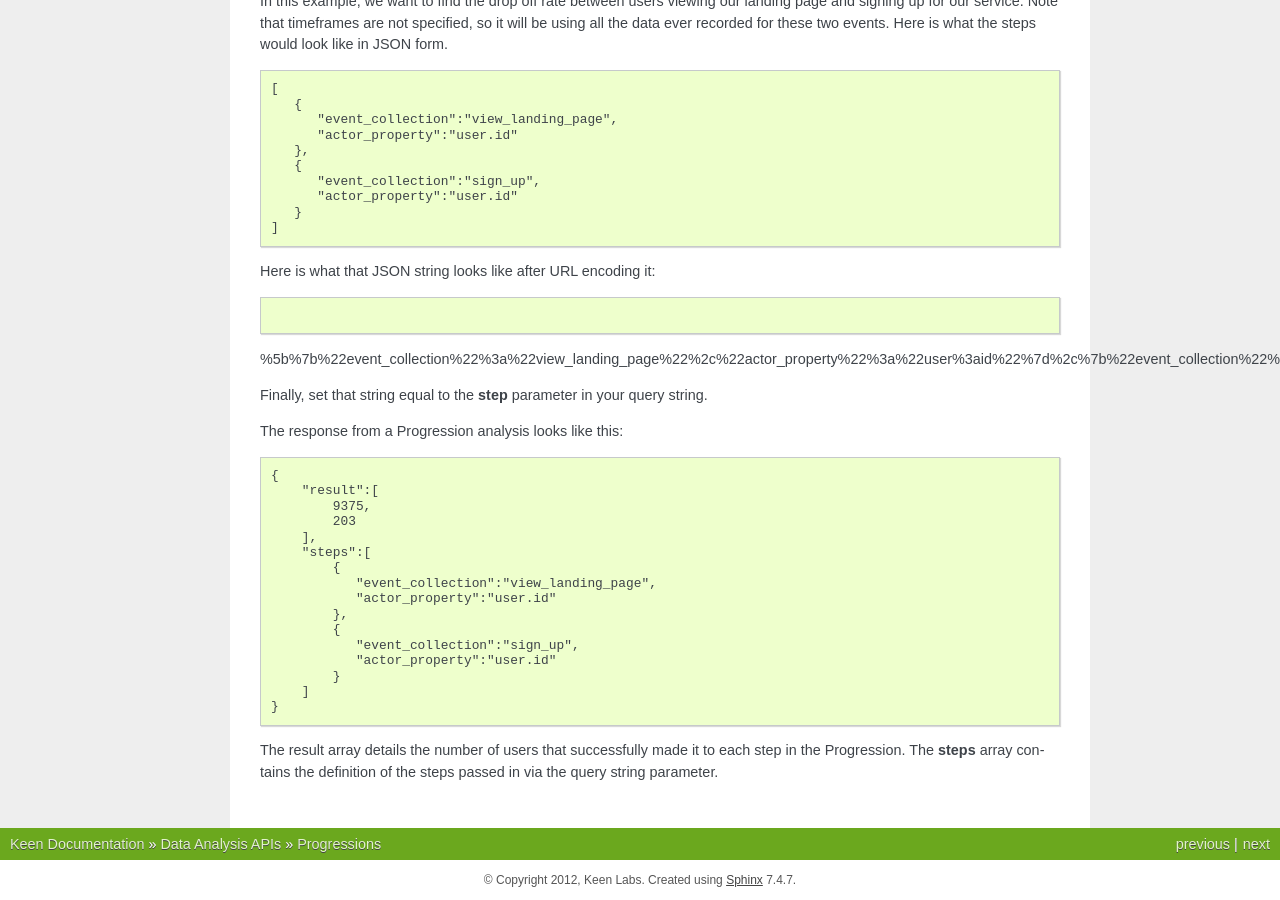
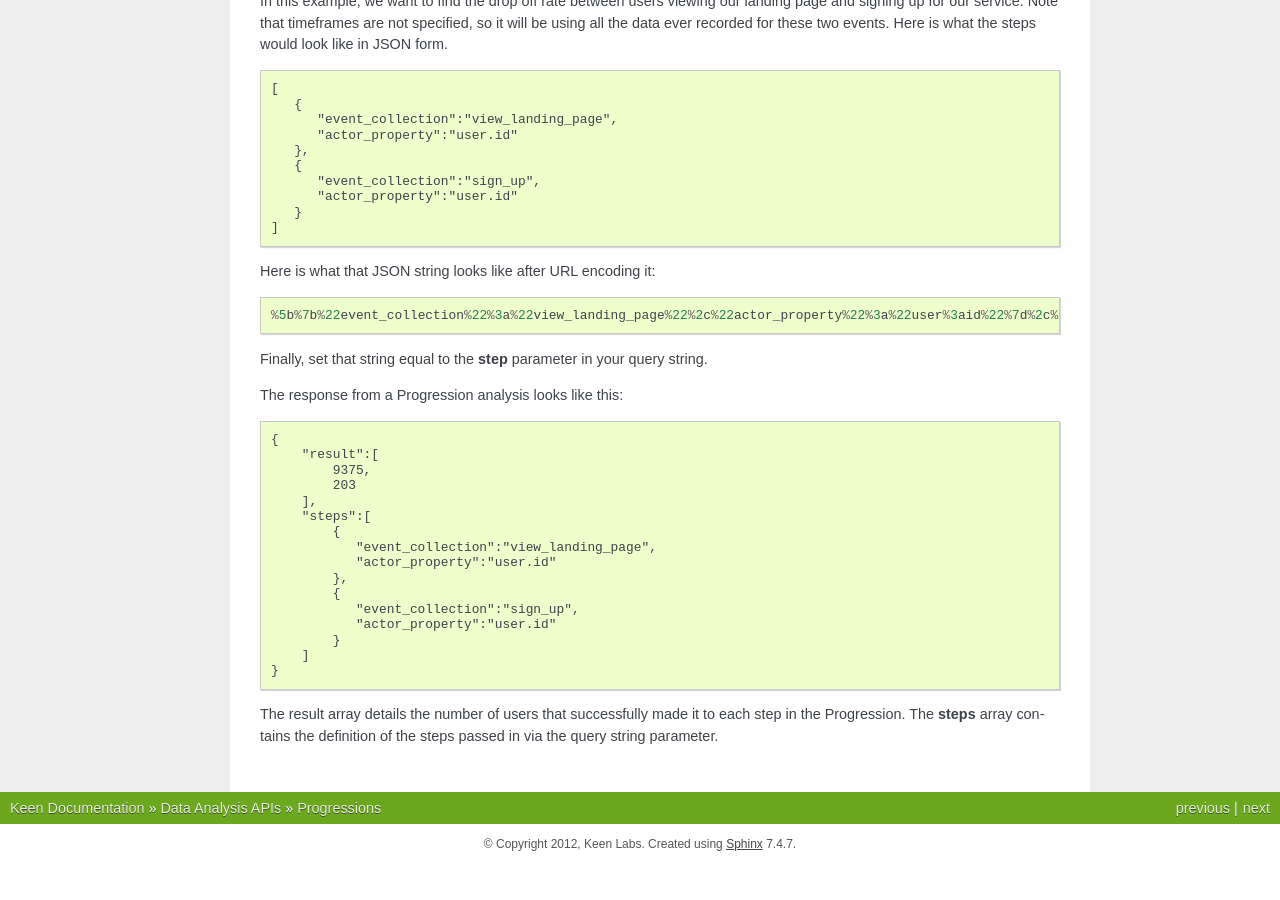
Before and after one commit to keenlabs/Keen-Docs, a Sphinx documentation site: the page built from source/data_analysis/progressions.rst, in a window 1280 px wide and 900 px high, scrolled down 1035 px. Built offline with Sphinx 7.4.7, drawn with Linux system fonts in a browser that asks for light colours; after the commit the page ends 1899 px from its top, so only the background shows below that.

Commit message:
fix code block in progressions

```diff
--- a/source/clients/ruby/usage_guide.rst
+++ b/source/clients/ruby/usage_guide.rst
@@ -7,7 +7,7 @@ Introduction
 
 The Keen Ruby Client makes it easy for you to send event data from your Ruby app to Keen. It is designed to be simple yet flexible. You decide what events are important to you and use your own vocabulary to describe them. This guide will walk you through the steps to send data to Keen. You might also want to check out the :doc:`/getting_started_guide` and the :doc:`/event_data_modeling/event_data_intro`.
 
-A link to our *github repo*: https://github.com/keenlabs/KeenClient-Ruby
+A link to our **github repo**: https://github.com/keenlabs/KeenClient-Ruby
 
 Got questions or feedback? Come hang out with us in the Keen chat: `users.keen.io <http://users.keen.io/>`_.
 
--- a/source/data_analysis/progressions.rst
+++ b/source/data_analysis/progressions.rst
@@ -58,9 +58,7 @@ In this example, we want to find the drop off rate between users viewing our lan
        }
     ]
 
-Here is what that JSON string looks like after URL encoding it:
-
-.. code-block:: none
+Here is what that JSON string looks like after URL encoding it::
 
 %5b%7b%22event_collection%22%3a%22view_landing_page%22%2c%22actor_property%22%3a%22user%3aid%22%7d%2c%7b%22event_collection%22%3a%22sign_up%22%2c%22actor_property%22%3a%22user%3aid%22%7d%5d
 
```
